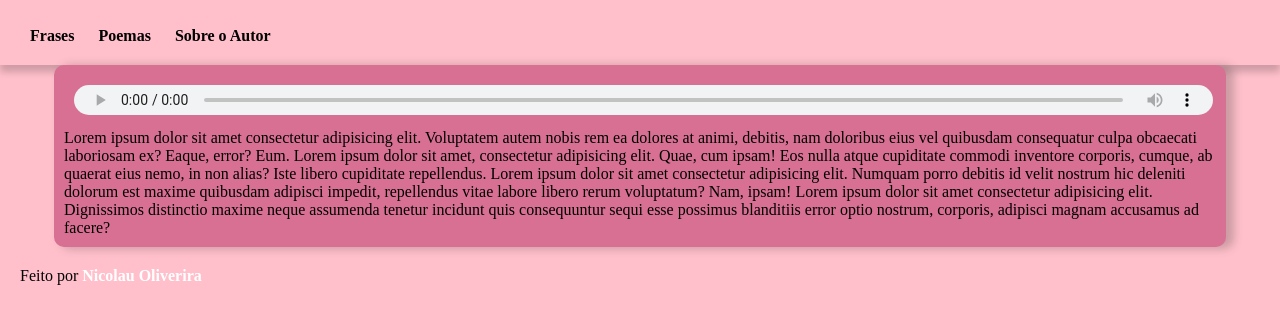
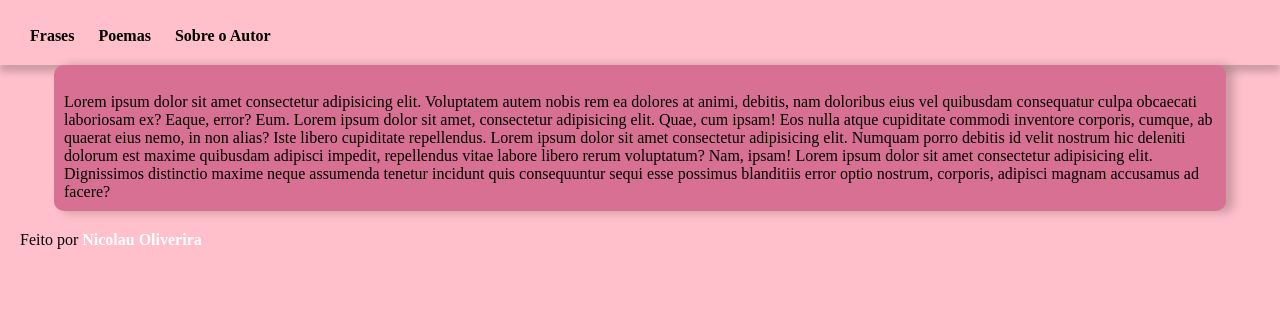
Before and after one commit to nicolau10/poemas, a plain HTML site: page index.html in a window 1280 px wide. Shown: the part 50-374 px from the top of the page. Drawn offline with Linux system fonts and the light colour scheme.

Commit message:
Update index.html
trabalhando no formato de audio

```diff
--- a/index.html
+++ b/index.html
@@ -18,9 +18,12 @@
     </nav>
     <main>
         <p>
-            <audio src="audios/audio1.ogg" controls >
+            <audio>
+
 
             </audio><br>
+
+
             Lorem ipsum dolor sit amet consectetur adipisicing elit. Voluptatem autem nobis rem ea dolores at animi, debitis, nam doloribus eius vel quibusdam consequatur culpa obcaecati laboriosam ex? Eaque, error? Eum. Lorem ipsum dolor sit amet, consectetur adipisicing elit. Quae, cum ipsam! Eos nulla atque cupiditate commodi inventore corporis, cumque, ab quaerat eius nemo, in non alias? Iste libero cupiditate repellendus. Lorem ipsum dolor sit amet consectetur adipisicing elit. Numquam porro debitis id velit nostrum hic deleniti dolorum est maxime quibusdam adipisci impedit, repellendus vitae labore libero rerum voluptatum? Nam, ipsam! Lorem ipsum dolor sit amet consectetur adipisicing elit. Dignissimos distinctio maxime neque assumenda tenetur incidunt quis consequuntur sequi esse possimus blanditiis error optio nostrum, corporis, adipisci magnam accusamus ad facere?</p>
 
         </p>
```
